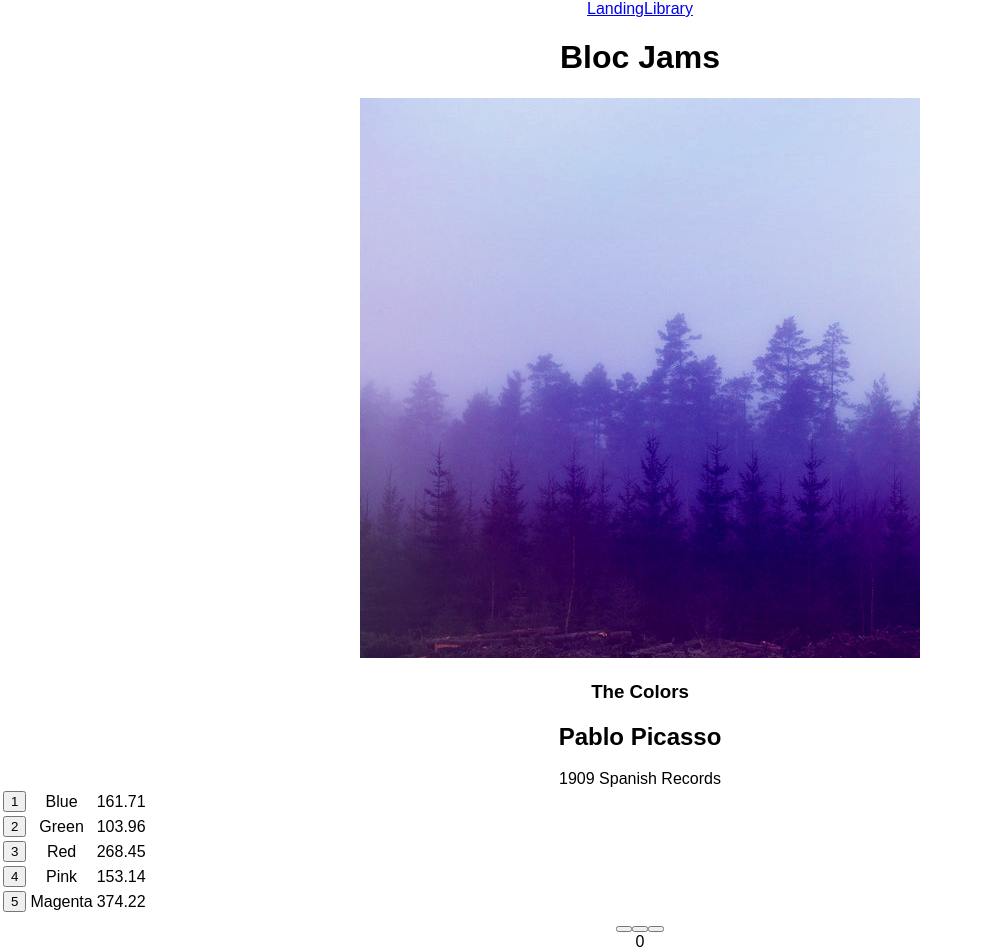
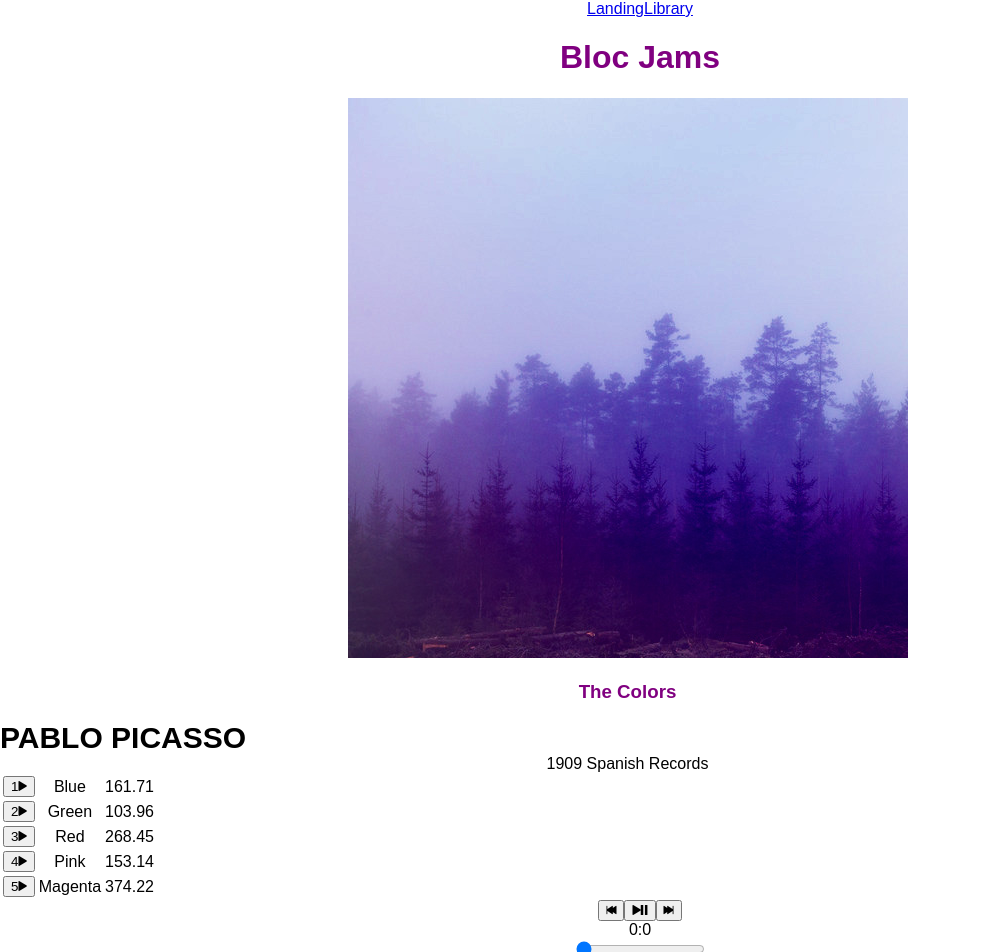
Before and after one commit to allyrv/react-bloc-jams, a React (Create React App) app: page /album/the-colors in a window 1280 px wide. Shown: the top 952 px of the page, without its empty margins (0-981 px from the left). Built offline with nearby package versions, Linux system fonts and the light colour scheme.

Commit message:
Playbar resubmit

```diff
--- a/public/index.html
+++ b/public/index.html
@@ -10,7 +10,7 @@
     -->
     <link rel="manifest" href="%PUBLIC_URL%/manifest.json">
     <link rel="shortcut icon" href="%PUBLIC_URL%/favicon.ico">
-    <link rel="ionicons" href="http://code.ionicframework.com/ionicons/2.0.1/css/ionicons.min.css">
+    <link rel="stylesheet" href="http://code.ionicframework.com/ionicons/2.0.1/css/ionicons.min.css">
     <!--
       Notice the use of %PUBLIC_URL% in the tags above.
       It will be replaced with the URL of the `public` folder during the build.
--- a/src/App.css
+++ b/src/App.css
@@ -22,6 +22,55 @@
   font-size: large;
 }
 
+#time-control, #volume-control {
+  margin:0px auto;
+}
+
+h2, h3, h4 {
+  text-align:left;
+  margin-top:0px;
+  margin-bottom:0px;
+}
+
+h1 {
+  color: purple;
+}
+
+h2 {
+  color: black;
+  text-transform: uppercase;
+  font-size:30px;
+}
+
+h2.point-title{
+  text-align:center;
+}
+
+h3 {
+  color:#999;
+  font-size:24px;
+}
+
+h4 {
+  font-size:14px;
+}
+
+p{
+  color: #888;
+}
+
+#album-cover-art {
+  max-width:100%;
+}
+
+#album-info {
+margin-right:25px;
+}
+
+.album-img {
+  margin-right: 25px;
+}
+
 @keyframes App-logo-spin {
   from { transform: rotate(0deg); }
   to { transform: rotate(360deg); }
--- a/src/components/Album.js
+++ b/src/components/Album.js
@@ -81,10 +81,15 @@ handlePrevClick() {
 
 handleNextClick() {
 	const currentIndex = this.state.album.songs.findIndex(song => this.state.currentSong === song);
-	const newIndex = Math.min(this.state.album.songs.length, currentIndex + 1);
-	const newSong = this.state.album.songs[newIndex];
-	this.setSong(newSong);
-	this.play(newSong);
+	const newIndex = currentIndex + 1
+
+	if (newIndex < this.state.album.songs.length) {
+		const newSong = this.state.album.songs[newIndex];
+		this.setSong(newSong);
+		this.play(newSong);
+	} else {
+		this.play(this.state.currentSong);
+	}
 }
 
 handleTimeChange(e) {
@@ -103,7 +108,7 @@ handleVolumeChange(e) {
     	return (
 			<section className="album">
 				<section id="album-info">
-           			<img id="album-cover-art" src={this.state.album.albumCover} />
+           			<img id="album-cover-art" src={this.state.album.albumCover} alt="album-cover-art"/>
            			<div className="album-details">
              			<h1 id="album-title">{this.state.album.title}</h1>
              			<h2 className="artist">{this.state.album.artist}</h2>
--- a/src/components/PlayerBar.js
+++ b/src/components/PlayerBar.js
@@ -1,6 +1,13 @@
 import React, { Component } from 'react';
 
 class PlayerBar extends Component {
+	formatTime(time) {
+		const timeInSeconds = Math.floor(parseFloat(time))
+		const minutes = Math.floor(timeInSeconds / 60)
+		const remainingSeconds = timeInSeconds - (minutes * 60)
+		return minutes + ":" + remainingSeconds
+}
+
 	render() {
 		return (
 			<section className="player-bar">
@@ -17,7 +24,7 @@ class PlayerBar extends Component {
 					</button>
 				</section>
 				<section id="time-control">
-					<div className="current-time">{this.props.currentTime}</div>
+					<div className="current-time">{this.formatTime(this.props.currentTime)}</div>
 					<input
 						type="range"
 						className="seek-bar"
@@ -27,7 +34,7 @@ class PlayerBar extends Component {
 						step="0.01"
 						onChange={this.props.handleTimeChange}
 					/>
-					<div className="total-time">{this.props.duration}</div>
+					<div className="total-time">{this.formatTime(this.props.duration)}</div>
 				</section>
 				<section id="volume-control">
 					<div className="icon ion-volume-low"></div>
```
